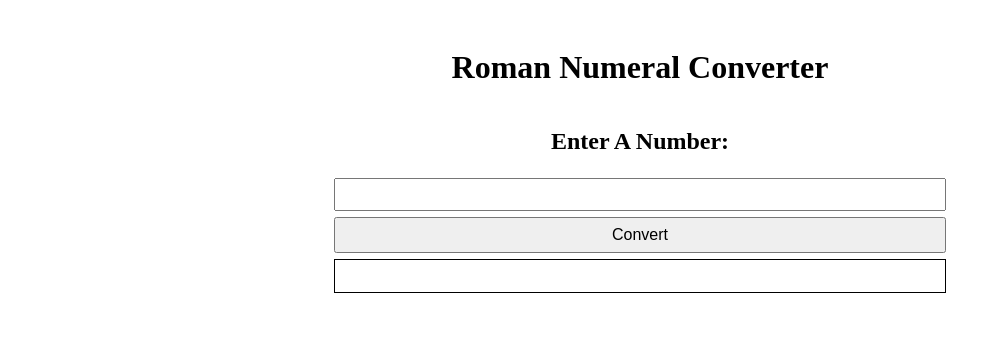
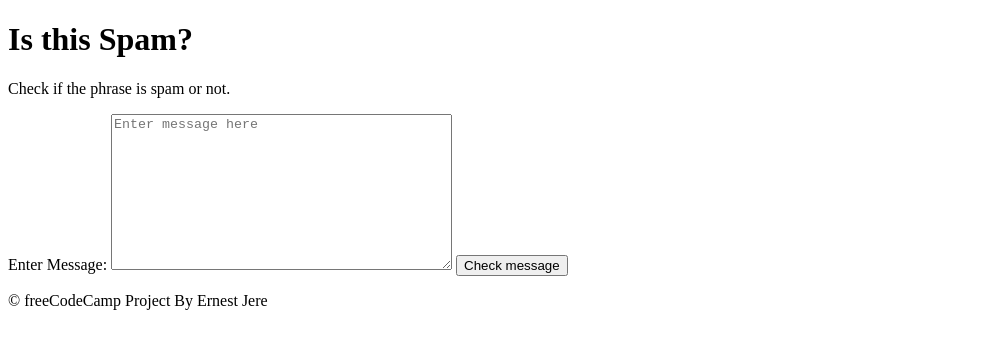
Before and after one commit to ernest-jere/Spam-Filter, a plain HTML site: page index.html in a window 1280 px wide. Shown: the whole page, without its empty margins (0-1001 px from the left). Drawn offline with Linux system fonts and the light colour scheme.

Commit message:
Update index.html

```diff
--- a/index.html
+++ b/index.html
@@ -1,19 +1,38 @@
 <!DOCTYPE html>
 <html lang="en">
   <head>
-    <mata charset="utf-8">
-    <meta name="viewport" content="width=device-width, initial-scale=1.0">
-    <title>Roman Numeral Converter</title>
-    <link rel="stylesheet" href="styles.css">
+    <meta charset="UTF-8" />
+    <meta name="viewport" content="width=device-width" />
+    <title>Learn Regular Expressions by Building a Spam Filter</title>
+    <link rel="stylesheet" href="styles.css" />
   </head>
+
   <body>
-    <div id="container">
-      <h1>Roman Numeral Converter</h1>
-      <h2>Enter A Number:</h2>
-      <input id="number" type="number" name="number">
-      <button type="button" id="convert-btn">Convert</button>
-      <div id="output"></div>
-    </div>
-    <script src="script.js"></script>
+    <header class="main-text">
+      <h1 class="title">Is this Spam?</h1>
+      <p class="description">
+        Check if the phrase is spam or not.
+      </p>
+    </header>
+
+    <main>
+      <label class="message-label" for="message-input">Enter Message: </label>
+      <textarea
+        placeholder="Enter message here"
+        value=""
+        type="text"
+        name="message"
+        id="message-input"
+        rows="10"
+        cols="40"
+      ></textarea>
+      <button class="btn" id="check-message-btn" type="button">
+        Check message
+      </button>
+      <p id="result"></p>
+    </main>
+
+    <footer class="footer">&copy; freeCodeCamp Project By Ernest Jere</footer>
+    <script src="./script.js"></script>
   </body>
 </html>
```
